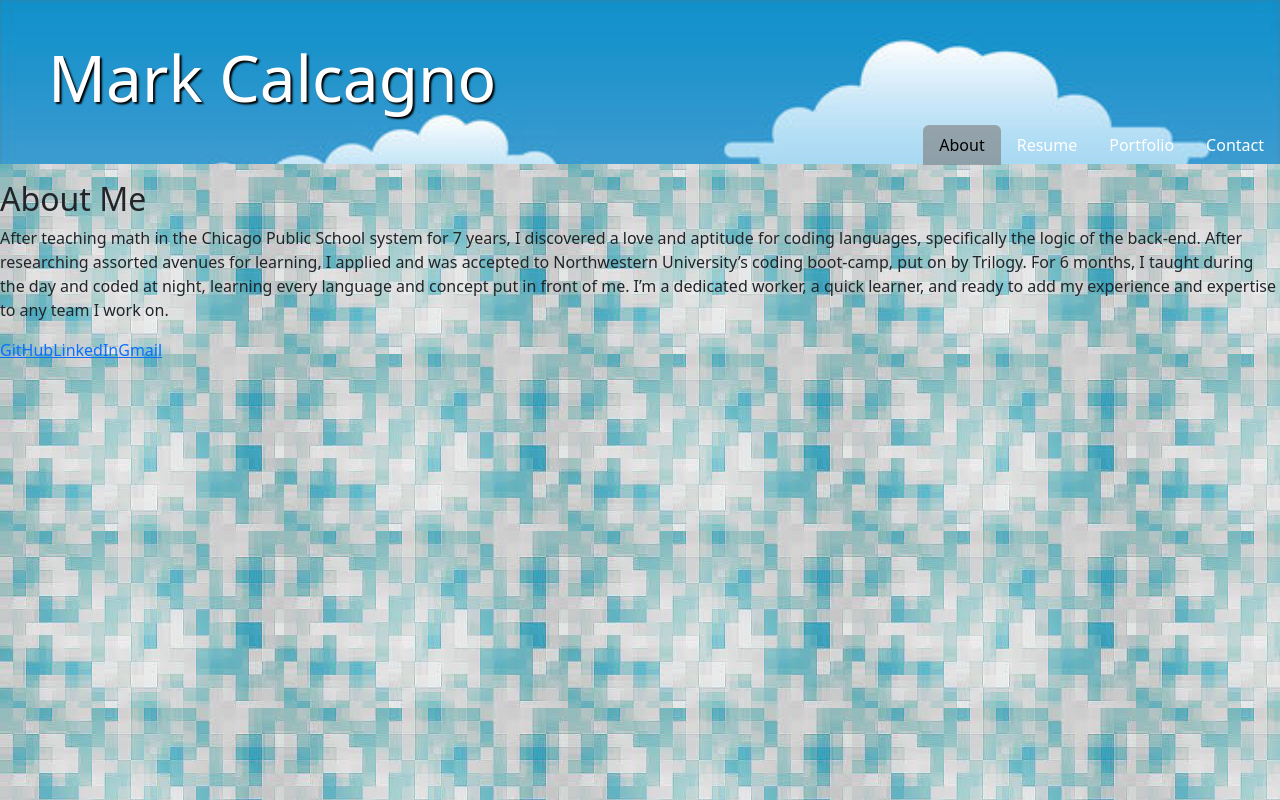
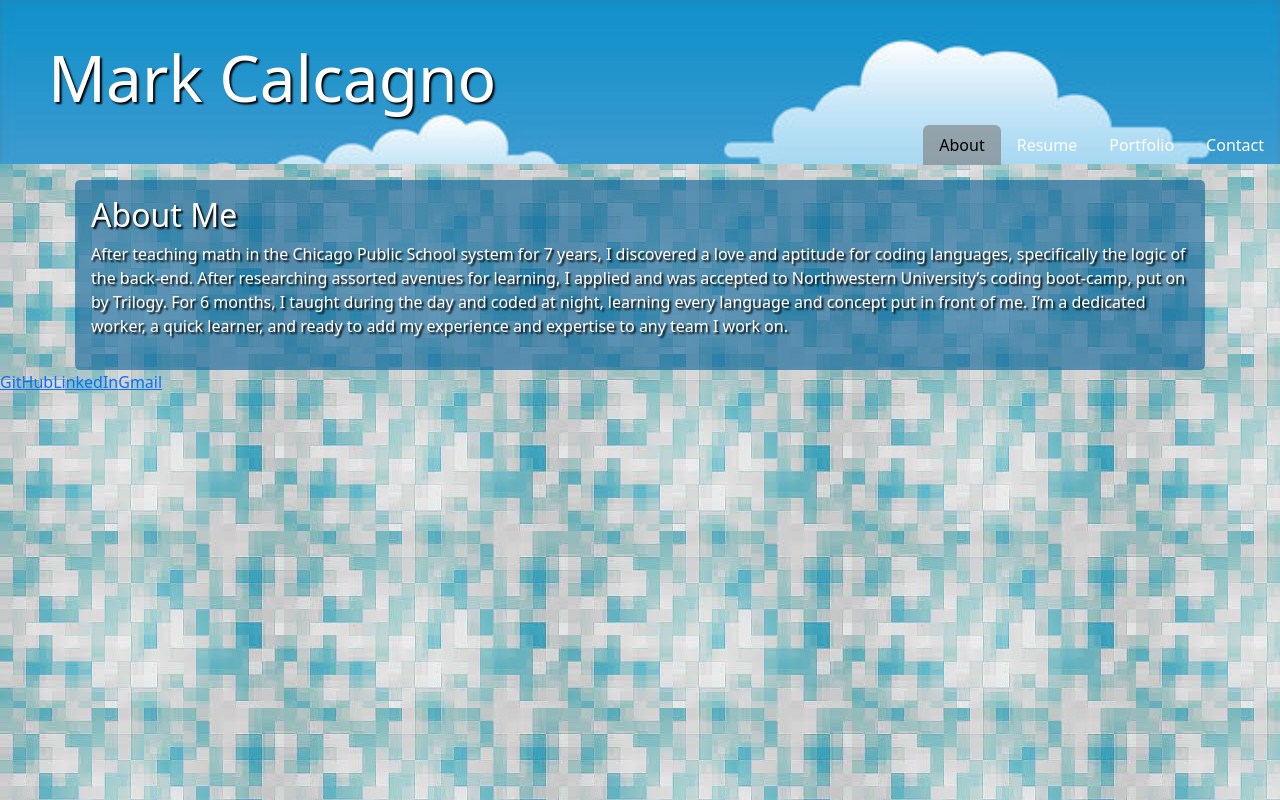
Before and after one commit to mcalcagno47/react-portfolio, a React (Create React App) app: page / in a window 1280 px wide. Built offline with nearby package versions, Linux system fonts and the light colour scheme.

Commit message:
finished about, resume and contact page styling

```diff
--- a/src/components/Header.js
+++ b/src/components/Header.js
@@ -4,7 +4,6 @@ import Resume from './pages/Resume';
 import About from './pages/About';
 import Portfolio from './pages/Portfolio';
 import Contact from './pages/Contact';
-import backgroundImage from "../assets/images/stargazers.jpg"
 
 
 function Header() {
--- a/src/components/pages/About.js
+++ b/src/components/pages/About.js
@@ -2,7 +2,7 @@ import React from 'react';
 
 export default function About() {
   return (
-    <div id="infoDiv">
+    <div id="infoDiv" className='info-container'>
       <h2>About Me</h2>
       <p>
           After teaching math in the Chicago Public School system for 7 years, I discovered a love and aptitude for coding languages, specifically the logic of the back-end.  After researching assorted avenues for learning, I
--- a/src/components/pages/Contact.js
+++ b/src/components/pages/Contact.js
@@ -31,7 +31,7 @@ class App extends React.Component {
   render() {
     return(
       <div className="App">
-        <form id="contact-form">
+        <form id="contact-form" className='info-container'>
           <div className="form-group">
               <label htmlFor="name">Name</label>
               <input type="text" className="form-control" id="name" value={this.state.name} onChange={this.onNameChange.bind(this)} />
--- a/src/components/pages/Resume.js
+++ b/src/components/pages/Resume.js
@@ -2,7 +2,7 @@ import React from 'react';
 
 export default function Resume() {
   return (
-    <div className="infoDiv">
+    <div className="infoDiv info-container">
       <h2>Resume</h2>
 
       <h4>Education Experience and Certification Areas</h4>
--- a/src/style.css
+++ b/src/style.css
@@ -74,3 +74,17 @@ h1 {
 .nav-link:active {
     color: black;
 }
+
+.info-container {
+    background-color: rgba(19, 104, 156, 0.638);
+    margin-left: 75px;
+    margin-right: 75px;
+    padding: 1rem;
+    border-radius: 5px;
+    color: white;
+    text-shadow: 2px 2px 2px black;
+}
+
+.info-container a {
+    color:rgb(221, 169, 25)
+}
```
